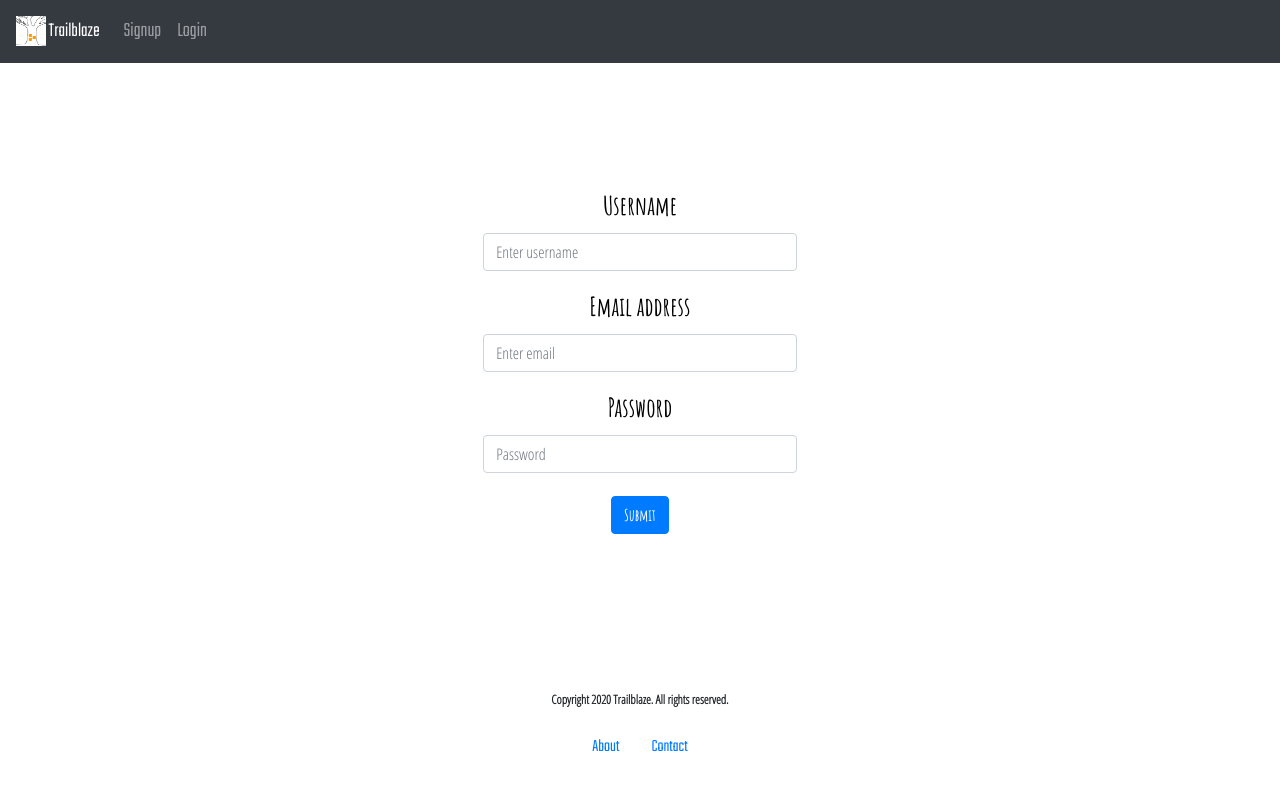
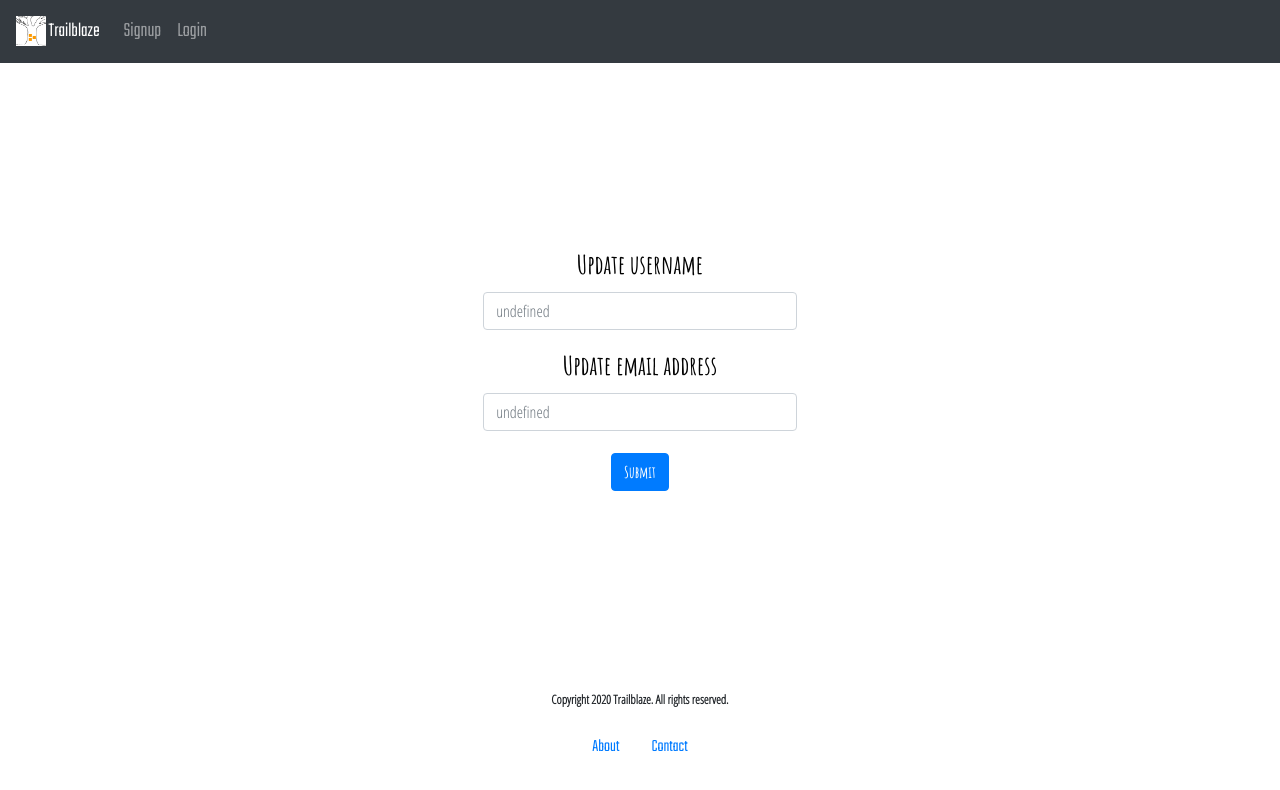
Before and after one commit to smitham50/trailblaze-frontend, a React (Create React App) app: page /update-account in a window 1280 px wide. Shown: the top 790 px of the page. Built offline with nearby package versions, Linux system fonts and the light colour scheme.

Commit message:
feature/username and email can now be updated

```diff
--- a/src/App.js
+++ b/src/App.js
@@ -53,13 +53,13 @@ class App extends Component {
             <Route path='/home'>
               <Jumbotron className="jumbotron-mod">
                 <h1 className="headline">Welcome to Trailblaze</h1>
-                <p classname="subtext">
+                <p className="subtext">
                   If you've ever spent hours researching hikes in range of you because there were too many choices, this app is for you.
                   Tell us how far you're willing to travel and how many miles you want to hike and we'll give you ten options
                   to choose from. Pick the one you like, get directions, and add it to your hiked trails.
                   Get to the forest without a fuss.
                 </p>
-                <p classname="subtext">
+                <p className="subtext">
                   Happy hiking!
                 </p>
               </Jumbotron>
--- a/src/Components/CancelAccount.js
+++ b/src/Components/CancelAccount.js
@@ -0,0 +1,7 @@
+import React from 'react';
+
+export default function CancelAccount(props) {
+    return (
+        <div></div>
+    );
+};
--- a/src/Components/UpdateAccount.js
+++ b/src/Components/UpdateAccount.js
@@ -2,68 +2,92 @@ import React, { useState } from 'react';
 import { Form, Button } from 'react-bootstrap';
 import { connect } from 'react-redux';
 import axios from 'axios';
+import FlashMessage from './FlashMessage';
 
 function UpdateAccount(props) {
+    const { user } = props.currentUserData;
     const [username, setUsername] = useState("");
-    const [password, setPassword] = useState("");
     const [email, setEmail] = useState("");
+    const [flashMessage, setFlashMessage] = useState(false);
+    const [alert, setAlert] = useState("");
+    const [message, setMessage] = useState("");
 
     const handleUpdate = (event) => {
         event.preventDefault();
 
         const userParams = {
             "user": {
-                username: username,
-                password: password,
-                email: email
+                username: username || user.username,
+                email: email || user.email
             }
         };
 
         const options = {
             method: 'patch',
-            url: 'http://localhost:3000/api/v1/update-account',
+            url: 'http://localhost:3000/api/v1/update_account',
             data: userParams
         };
 
         axios(options)
             .then(resp => {
-                console.log(resp);
+                if (!resp.data.error) {
+                    setFlashMessage(true);
+                    setMessage(resp.data.message);
+                    setAlert("alert-success");
+                } else {
+                    setFlashMessage(true);
+                    setMessage(resp.data.message);
+                    setAlert("alert-danger");
+                }
             });
     };
 
+    const handleOnChange = (e) => {
+        const targetName = e.target.name;
+        eval(`set${targetName}`)(e.target.value);
+    };
+
+    const unmountFlashMessage = () => {
+        setFlashMessage(false);
+        setMessage("");
+    };
+
     return (
-        <Form onSubmit={handleUpdate} >
+        <Form onSubmit={ handleUpdate } >
+            <Form.Group>
+                {
+                    flashMessage
+                        ?
+                        <FlashMessage
+                            unmount={unmountFlashMessage}
+                            message={message}
+                            alert={alert}
+                            className="subtext"
+                        />
+                        :
+                        <span />
+                }
+            </Form.Group>
             <Form.Group controlId="username">
-                <Form.Label className="headline">Username</Form.Label>
+                <Form.Label className="headline">Update username</Form.Label>
                 <Form.Control
                     type="text"
-                    placeholder="Enter username"
-                    onChange={ (e) => setUsername(e.target.value) }
-                    name="username"
+                    placeholder={ `${user?.username}` }
+                    onChange={ handleOnChange }
+                    name="Username"
                     className="subtext"
-                    value={username ? username : props.currentUserData?.name}
+                    value={ username }
                 />
             </Form.Group>
             <Form.Group controlId="formGroupEmail">
-                <Form.Label className="headline">Email address</Form.Label>
+                <Form.Label className="headline">Update email address</Form.Label>
                 <Form.Control
                     type="text"
-                    placeholder="Enter email"
-                    onChange={ (e) => setEmail(e.target.value) }
-                    name="email"
+                    placeholder={ `${user?.email}` }
+                    onChange={ handleOnChange }
+                    name="Email"
                     className="subtext"
-                    value={ email ? email : props.currentUserData?.email }
-                />
-            </Form.Group>
-            <Form.Group controlId="formGroupPassword">
-                <Form.Label className="headline">Password</Form.Label>
-                <Form.Control
-                    type="password"
-                    placeholder="Password"
-                    onChange={ (e) => setPassword(e.target.value) }
-                    name="password"
-                    className="subtext"
-                    value={ password ? password : props.currentUserData?.password }
+                    value={ email }
                 />
             </Form.Group>
             <Form.Group controlId="formGroupSubmit" className="small headline">
@@ -74,9 +98,7 @@ function UpdateAccount(props) {
 };
 
 function msp(state) {
-    const {
-        currentUserData
-    } = state.user;
+    const { currentUserData } = state.user;
 
     return {
         currentUserData
```
